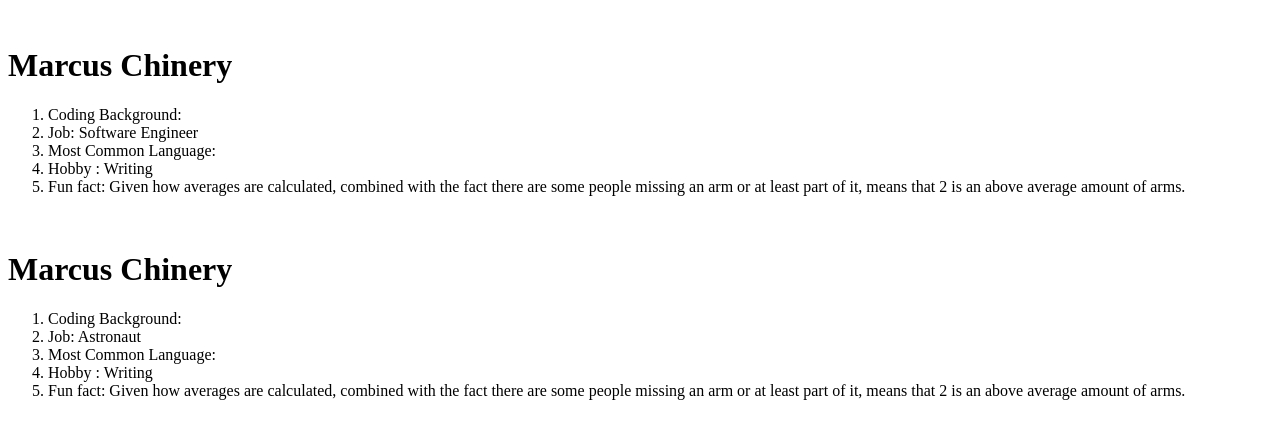
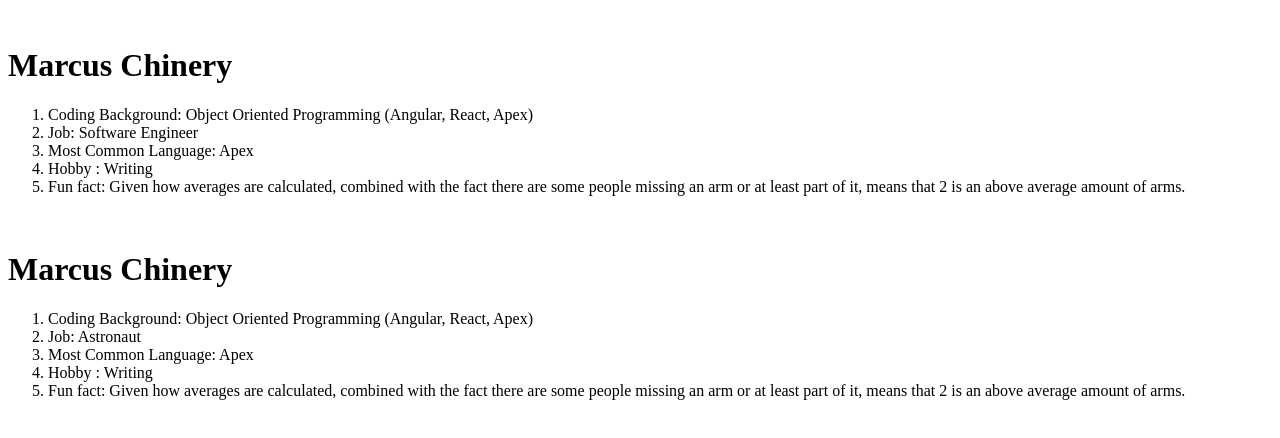
Before and after one commit to kfbarry/TA_Bios, an Angular app: page / in a window 1280 px wide. Shown: the top 438 px of the page. Built offline with nearby package versions, Linux system fonts and the light colour scheme.

Commit message:
found spelling errors

```diff
--- a/src/app/bios/bios.component.html
+++ b/src/app/bios/bios.component.html
@@ -1,8 +1,8 @@
-<div *ngFor = "let ta of tas">
+<div *ngFor="let ta of tas">
   <img src="" alt="" />
   <H1>{{ ta.name }}</H1>
   <ol>
-        <li>Coding Background: {{ ta.codingBackground.value }}</li>
+    <li>Coding Background: {{ ta.codingBackground }}</li>
     <li>Job: {{ ta.job }}</li>
     <li>Most Common Language: {{ ta.mostCommonLang }}</li>
     <li>Hobby : {{ ta.hobbie }}</li>
--- a/src/app/bios/bios.component.ts
+++ b/src/app/bios/bios.component.ts
@@ -11,14 +11,14 @@
     name: string;
     codingBackground: string;
     job: string;
-    mostCommongLang: string;
+    mostCommonLang: string;
     hobbie: string;
     funFact: string;
     constructor(name: string,codingBackground: string,job: string, mostCommonLang: string,hobbie: string,funFact: string, ){
     this.name = name;
     this.codingBackground = codingBackground;
     this.job = job;
-    this.mostCommongLang = mostCommonLang;
+    this.mostCommonLang = mostCommonLang;
     this.hobbie = hobbie;
     this.funFact = funFact;
     }
```
Lines whose indentation alone changed are shown as unchanged.
